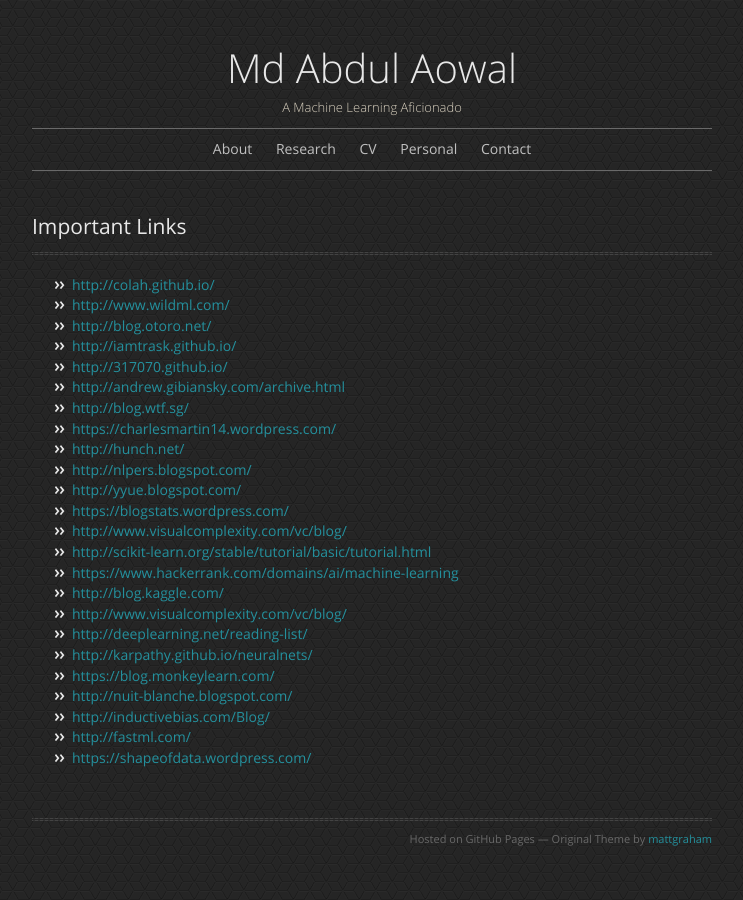
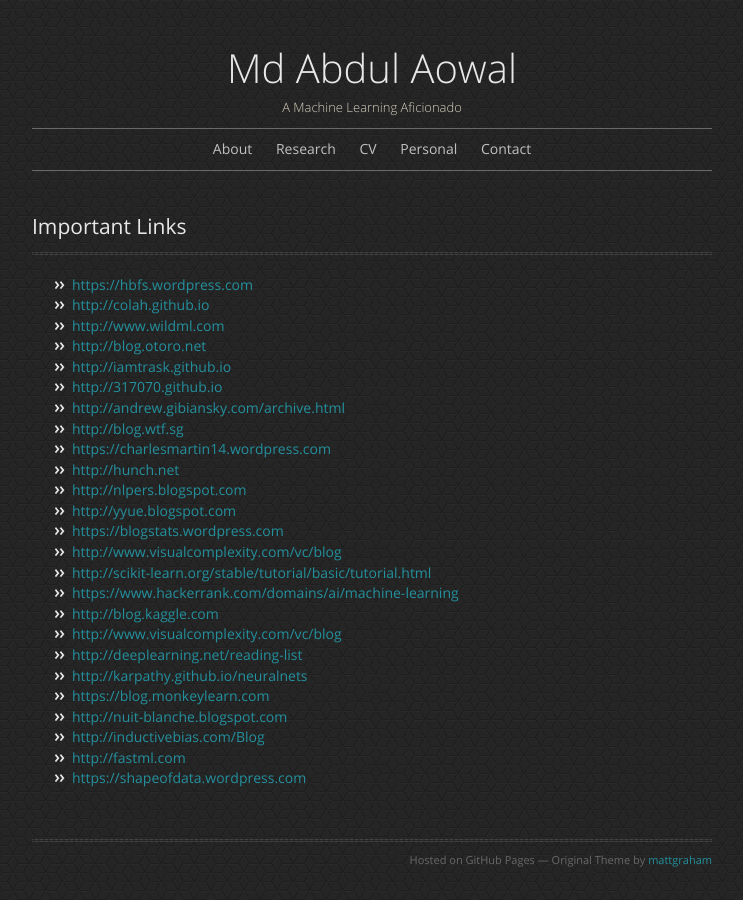
Before and after one commit to aowal/aowal.github.io, a Jekyll site: the page built from personal.html, in a window 1280 px wide. Shown: the whole page, without its empty margins (268-1011 px from the left). Built offline with Jekyll 4.4.1, drawn with Linux system fonts in a browser that asks for light colours; nearby versions of some CDN libraries.

Commit message:
Update personal.html

```diff
--- a/personal.html
+++ b/personal.html
@@ -4,29 +4,29 @@
 ---
 <h4>Important Links</h4><hr>
     <ul id="links">
-        <li><a href="http://colah.github.io/">http://colah.github.io/</a></li>
-        <li><a href="http://www.wildml.com/">http://www.wildml.com/</a></li>
-        <li><a href="http://blog.otoro.net/">http://blog.otoro.net/</a></li>
-        <li><a href="http://iamtrask.github.io/">http://iamtrask.github.io/</a></li>
-	<li><a href="http://317070.github.io/">http://317070.github.io/</a></li>
+	<li><a href="https://hbfs.wordpress.com">https://hbfs.wordpress.com</a></li>
+        <li><a href="http://colah.github.io/">http://colah.github.io</a></li>
+        <li><a href="http://www.wildml.com/">http://www.wildml.com</a></li>
+        <li><a href="http://blog.otoro.net/">http://blog.otoro.net</a></li>
+        <li><a href="http://iamtrask.github.io/">http://iamtrask.github.io</a></li>
+	<li><a href="http://317070.github.io/">http://317070.github.io</a></li>
 	<li><a href="http://andrew.gibiansky.com/archive.html">http://andrew.gibiansky.com/archive.html</a></li>
-        <li><a href="http://blog.wtf.sg/">http://blog.wtf.sg/</a></li>
-        <li><a href="https://charlesmartin14.wordpress.com/">https://charlesmartin14.wordpress.com/</a></li>
-        <li><a href="http://hunch.net/">http://hunch.net/</a></li>
-        <li><a href="http://nlpers.blogspot.com/">http://nlpers.blogspot.com/</a></li>
-        <li><a href="http://yyue.blogspot.com/">http://yyue.blogspot.com/</a></li>
-        <li><a href="https://blogstats.wordpress.com/">https://blogstats.wordpress.com/</a></li>
-        <li><a href="http://www.visualcomplexity.com/vc/blog/">http://www.visualcomplexity.com/vc/blog/</a></li>
+        <li><a href="http://blog.wtf.sg/">http://blog.wtf.sg</a></li>
+        <li><a href="https://charlesmartin14.wordpress.com/">https://charlesmartin14.wordpress.com</a></li>
+        <li><a href="http://hunch.net/">http://hunch.net</a></li>
+        <li><a href="http://nlpers.blogspot.com/">http://nlpers.blogspot.com</a></li>
+        <li><a href="http://yyue.blogspot.com/">http://yyue.blogspot.com</a></li>
+        <li><a href="https://blogstats.wordpress.com/">https://blogstats.wordpress.com</a></li>
+        <li><a href="http://www.visualcomplexity.com/vc/blog/">http://www.visualcomplexity.com/vc/blog</a></li>
         <li><a href="http://scikit-learn.org/stable/tutorial/basic/tutorial.html">http://scikit-learn.org/stable/tutorial/basic/tutorial.html</a></li>
         <li><a href="https://www.hackerrank.com/domains/ai/machine-learning">https://www.hackerrank.com/domains/ai/machine-learning</a></li>
-        <li><a href="http://blog.kaggle.com/">http://blog.kaggle.com/</a></li>
-        <li><a href="http://www.visualcomplexity.com/vc/blog/">http://www.visualcomplexity.com/vc/blog/</a></li>
-        <li><a href="http://deeplearning.net/reading-list/">http://deeplearning.net/reading-list/</a></li>
-        <li><a href="http://karpathy.github.io/neuralnets/">http://karpathy.github.io/neuralnets/</a></li>
-        <li><a href="https://blog.monkeylearn.com/">https://blog.monkeylearn.com/</a></li>
-      	<li><a href="http://nuit-blanche.blogspot.com/">http://nuit-blanche.blogspot.com/</a></li>
-        <li><a href="http://inductivebias.com/Blog/">http://inductivebias.com/Blog/</a></li>
-        <li><a href="http://fastml.com/">http://fastml.com/</a></li>
-	<li><a href="https://shapeofdata.wordpress.com/">https://shapeofdata.wordpress.com/</a></li>
-
+        <li><a href="http://blog.kaggle.com/">http://blog.kaggle.com</a></li>
+        <li><a href="http://www.visualcomplexity.com/vc/blog/">http://www.visualcomplexity.com/vc/blog</a></li>
+        <li><a href="http://deeplearning.net/reading-list/">http://deeplearning.net/reading-list</a></li>
+        <li><a href="http://karpathy.github.io/neuralnets/">http://karpathy.github.io/neuralnets</a></li>
+        <li><a href="https://blog.monkeylearn.com/">https://blog.monkeylearn.com</a></li>
+      	<li><a href="http://nuit-blanche.blogspot.com/">http://nuit-blanche.blogspot.com</a></li>
+        <li><a href="http://inductivebias.com/Blog/">http://inductivebias.com/Blog</a></li>
+        <li><a href="http://fastml.com/">http://fastml.com</a></li>
+	<li><a href="https://shapeofdata.wordpress.com/">https://shapeofdata.wordpress.com</a></li>
     </ul>
```
